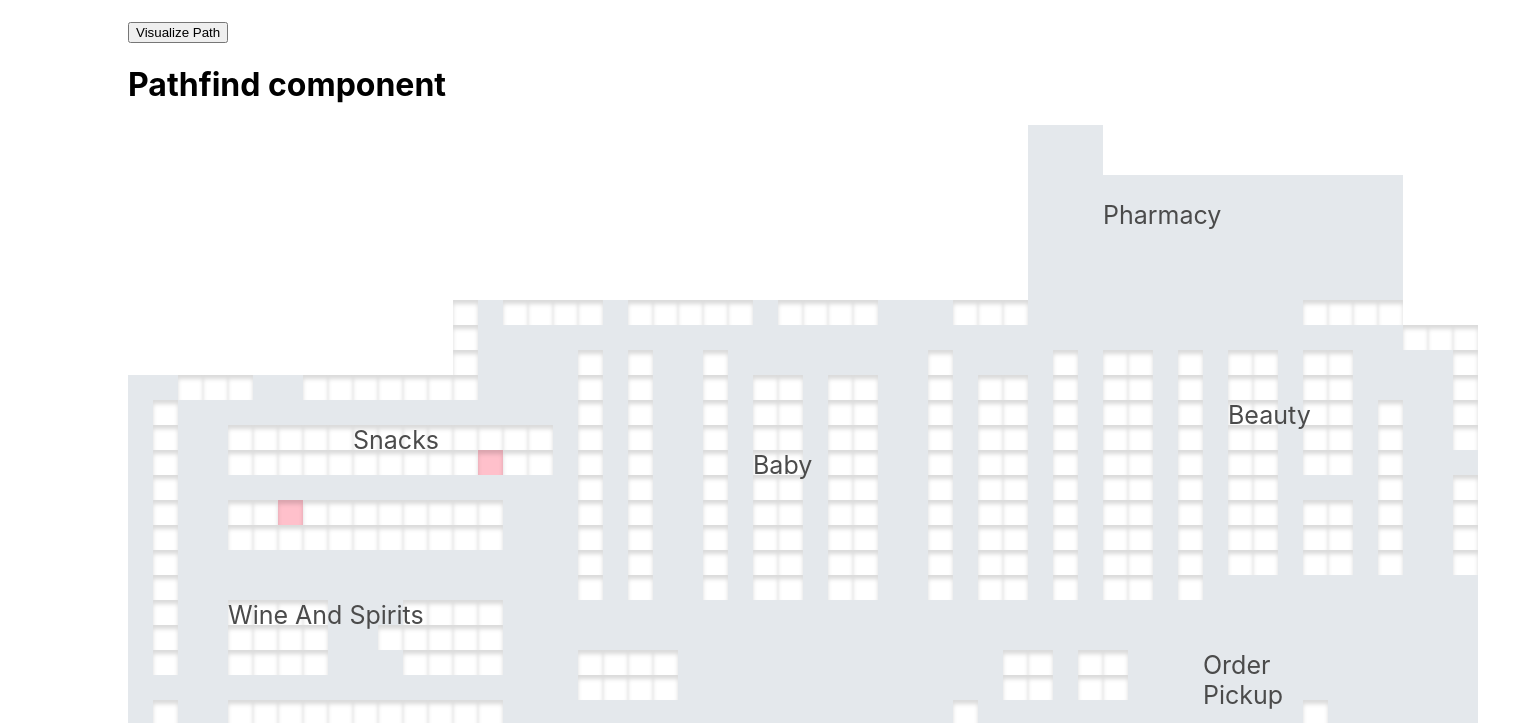
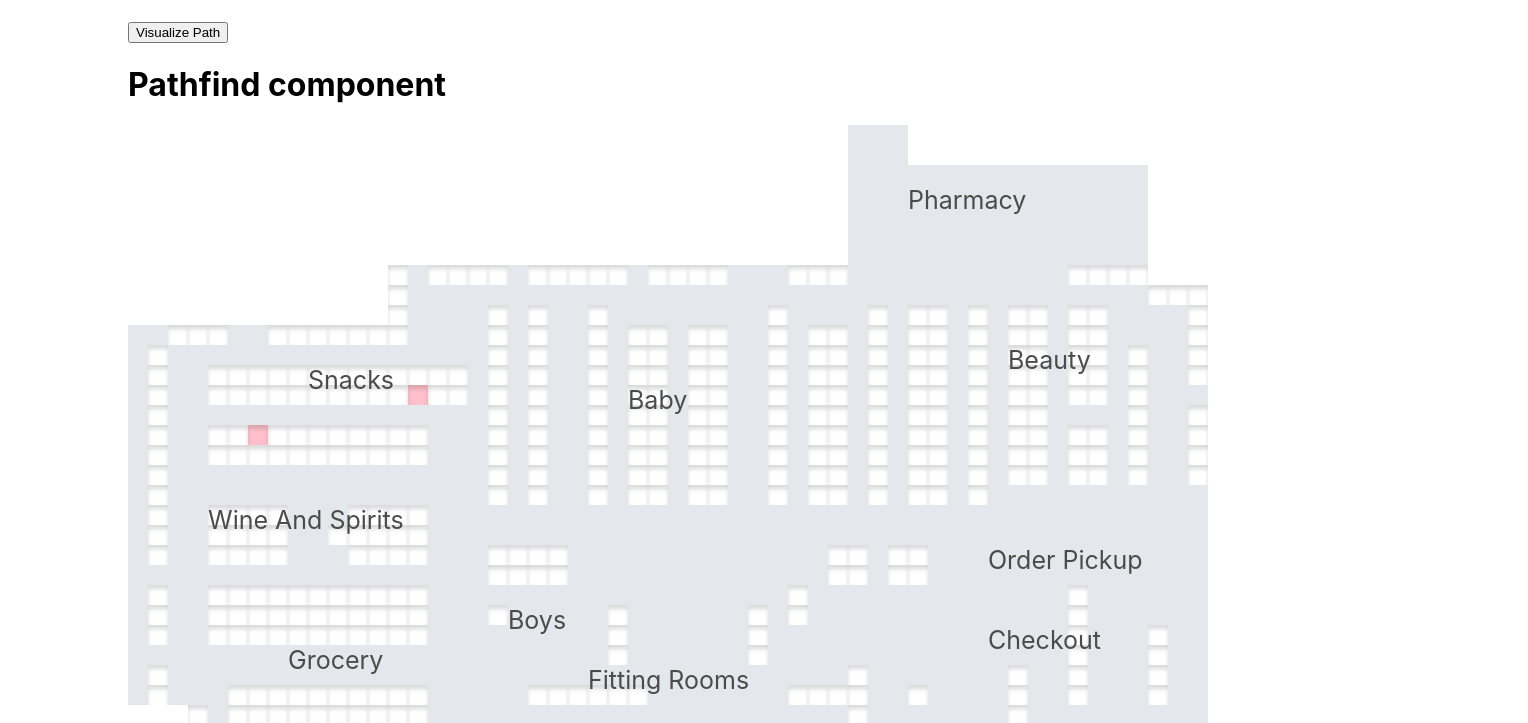
Before and after one commit to Rempala5/Pathfinder, a React (Create React App) app: page / in a window 1280 px wide. Shown: the top 723 px of the page, 1528 px wide, since content can reach past the window. Built offline with nearby package versions, Linux system fonts and the light colour scheme.

Commit message:
resize map

```diff
--- a/src/components/Node.css
+++ b/src/components/Node.css
@@ -1,6 +1,6 @@
 .node{
-    width: 25px;
-    height: 25px;
+    width: 20px;
+    height: 20px;
     border: 0px solid black;
 }
 
```
